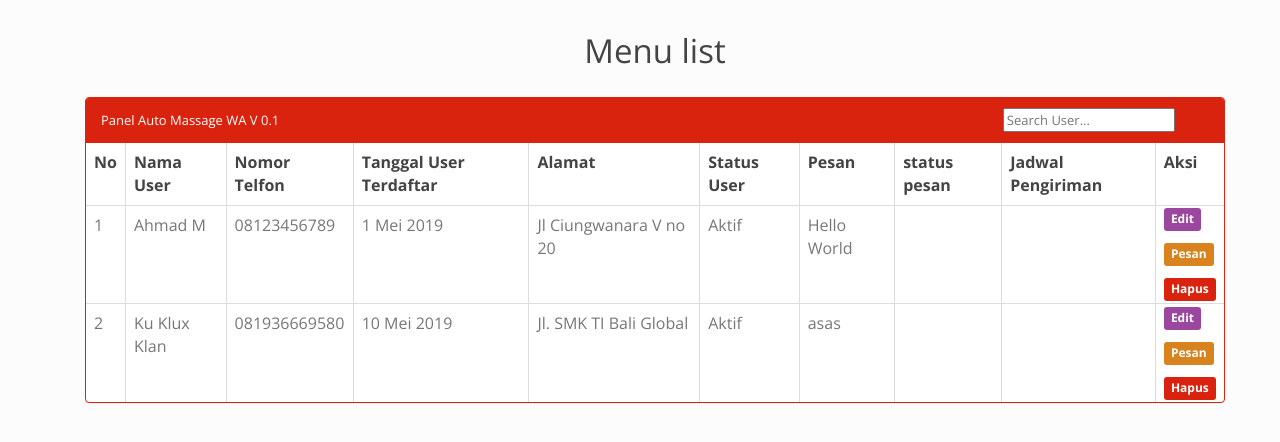
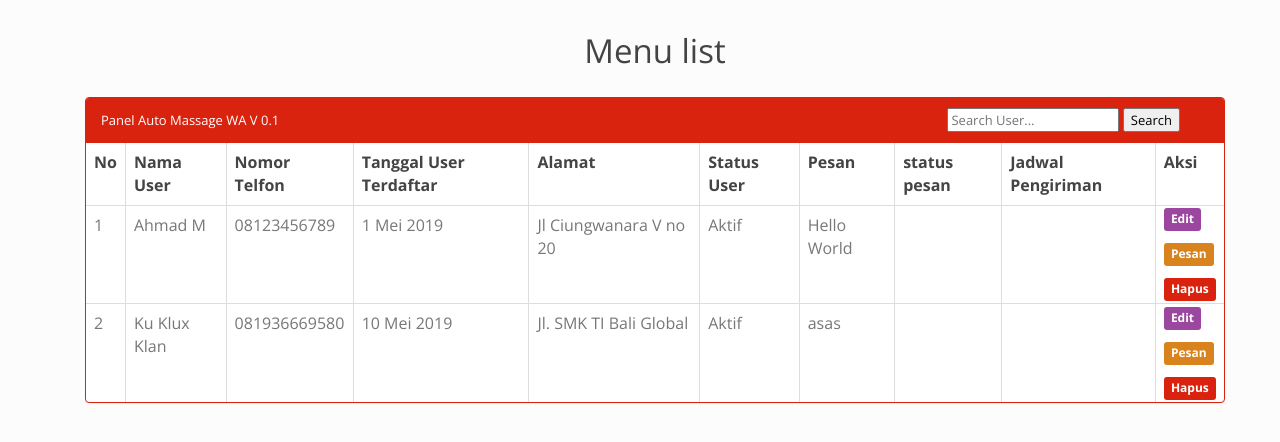
Before and after one commit to nullcookies/sistemwa, a PHP site: page /index.php?m=menulist in a window 1280 px wide. Shown: the part 41-483 px from the top of the page. Run offline with PHP 8.4, Linux system fonts and the light colour scheme; data comes from the database, SQL or seed files in the repository; data that the repository does not hold is empty.

Commit message:
button nya kelupaan

```diff
--- a/menulist.php
+++ b/menulist.php
@@ -8,7 +8,7 @@ $sql="SELECT * FROM tb_dtuser WHERE namauser LIKE '%$q%'";
         <center><h1>Menu list</h1></center>
         <br>
         <div class="panel panel-primary">
-                <div class="panel-heading">Panel Auto Massage WA V 0.1 <input type="text" name="q" value="<?php echo $q?>" placeholder="Search User..." style="margin-left: 65%;color: black;"></div>
+                <div class="panel-heading">Panel Auto Massage WA V 0.1 <input type="text" name="q" value="<?php echo $q?>" placeholder="Search User..." style="margin-left: 60%;color: black;">&nbsp;<button style="color:black;">Search</button></div>
         <table class="table table-bordered" align="center">
             <tr>
                 <th>No</th>
```
